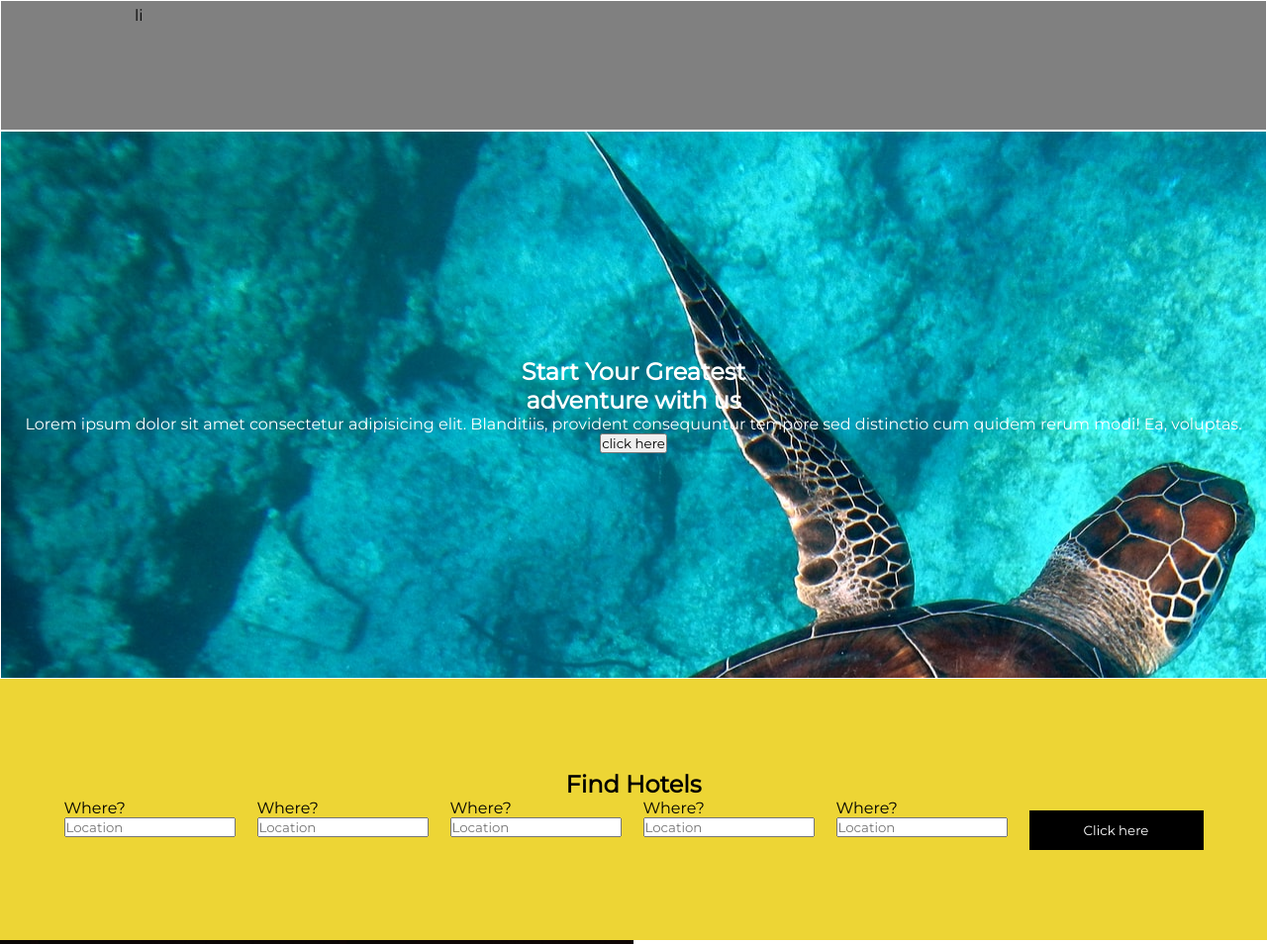
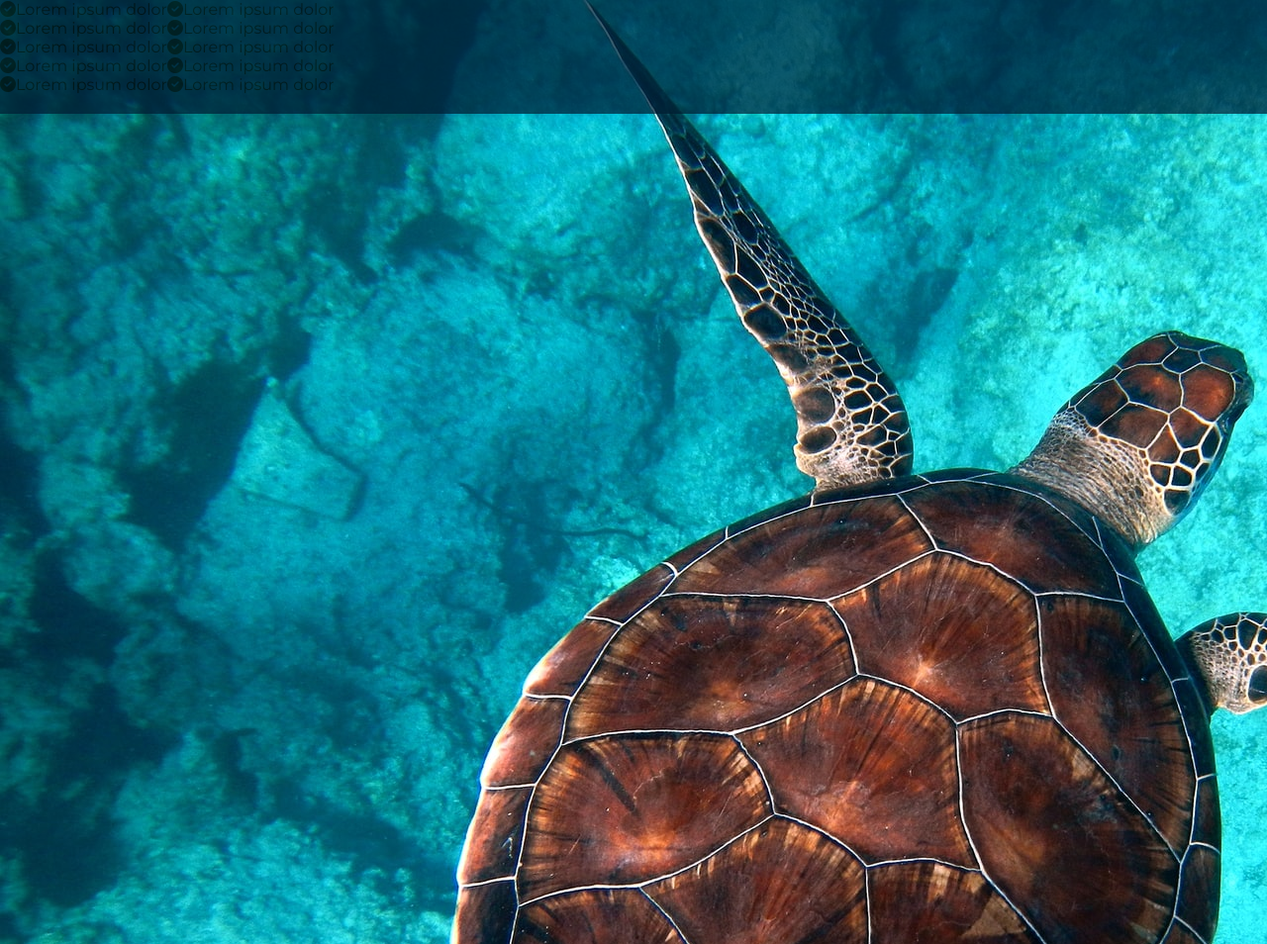
Before and after one commit to CcharlotteHh/booking_site, a plain HTML site: page index.html in a window 1280 px wide. Shown: the top 954 px of the page at 99% size. Drawn offline with Linux system fonts and the light colour scheme.

Commit message:
fixed most pages

```diff
--- a/css/style.css
+++ b/css/style.css
@@ -11,6 +11,8 @@ ul {
 
 :root {
   --yellow: hsl(52, 84%, 57%);
+  --blue: hsl(203, 89%, 53%);
+  --dark-blue: hsl(207,100%,10%);
 }
 body {
   background-color: gray;
@@ -22,31 +24,23 @@ body {
   width: 100%;
   max-width: 1280px;
   margin: 0 auto;
+}
+
+.first-page {
+  height: 15.5%;
+  width: 100%;
+  max-width: 1280px;
+  background-image: url(seaturtle-bg.jpg);
 
 }
 
-.first-page {}
+.menu{
+  background-color:var(--dark-blue);
+  opacity: 0.7;
+  height:115px;
+  z-index: 1;
+  display: flex;
 
-header {
-  width: 100%;
-  max-width: 1280px;
-  height: 2%;
-  border: 1px solid white;
-  padding: 5px 135px;
-  margin:0 auto;
-}
-
-.landing-page {
-  color: white;
-  width: 100%;
-  max-width: 1280px;
-  height: 8.4%;
-  border: 1px solid white;
-  display: flex;
-  justify-content: center;
-  align-items: center;
-  flex-direction: column;
-  background-image: url(seaturtle-bg.jpg);
 }
 /*find hotels begin*/
 .find-hotels {
@@ -55,12 +49,13 @@ header {
   height: 4%;
   background-color: var(--yellow);
   display: flex;
-  justify-content: center;
+  justify-content: space-evenly;
   align-items: center;
   flex-direction: column;
-
 }
-
+.find-hotels h2{
+  font-size:25px;
+}
 .find-hotels-form {
   display: flex;
   flex-direction: row;
@@ -71,14 +66,22 @@ header {
   flex-direction: column;
   margin-right: 22px;
 }
-.registerbtn{
+
+.input-box [type="text"] {
+  height:33px;
+  margin-top:15px;
+}
+
+
+.registerbtn {
   height: 40px;
-  width:176px;
-  background-color:black;
+  width: 176px;
+  background-color: black;
   color: white;
-  cursor:pointer;
+  cursor: pointer;
   border: none;
-  margin-top: 1%;
+  margin-top:15px;
+
 }
 /*find hotels end*/
 
@@ -88,8 +91,6 @@ header {
   height: 7.4%;
   background-color: #ffff;
   display: flex;
-
-
 }
 
 .article-1-img {
@@ -106,43 +107,41 @@ header {
   object-fit: cover;
 }
 .content-container {
-  margin:0 auto;
-
+  margin: 0 auto;
 }
-.article-content{
+.article-content {
   height: 420px;
-  width:355px;
+  width: 355px;
   display: flex;
-  flex-direction:column;
-  justify-content:center;
+  flex-direction: column;
+  justify-content: center;
   margin-bottom: 20px;
 }
-.article-content h2{
+.article-content h2 {
   height: 66px;
   margin-top: 60px;
   margin-bottom: 20px;
 }
-.article-content p{
-  height:60px;
+.article-content p {
+  height: 60px;
   margin-top: 20px;
 }
 
-.article-1-list{
+.article-1-list {
   height: 165px;
   margin-top: 60px;
 }
 
-.article-1-list li{
+.article-1-list li {
   padding-bottom: 20px;
   display: flex;
   justify-content: flex-start;
   align-items: center;
 }
 
-.article-1-list i{
- margin-right:  20px;
- color: hsl(203,89%,53%);
-
+.article-1-list i {
+  margin-right: 20px;
+  color: hsl(203, 89%, 53%);
 }
 /*our best begin*/
 .our-best {
@@ -153,9 +152,10 @@ header {
   justify-content: center;
   align-items: center;
   flex-direction: column;
-  color: #ffffff;
+  color: black;
+  background-color: white;
 }
-.our-best h1{
+.our-best h1 {
   margin-bottom: 55px;
 }
 .our-best-list-container {
@@ -166,10 +166,13 @@ header {
 .services-list-left {
   height: 100%;
   width: 50%;
+  margin-right: 155px;
 }
 
+
 .icon-best {
-  margin-right: 40px;
+ margin-right: 50px;
+ color:var(--blue);
 }
 
 .services-list-right {
@@ -202,7 +205,6 @@ header {
   flex-direction: column;
   align-items: center;
   justify-content: center;
-
 }
 
 .card-container {
@@ -210,7 +212,7 @@ header {
   flex-direction: row;
 }
 
-.card{
+.card {
   color: black;
   height: 330px;
   width: 310px;
@@ -220,53 +222,50 @@ header {
   display: flex;
   flex-direction: column;
   align-items: center;
-
 }
 
-.icon{
-    height:100px;
-    width:310px;
+.icon {
+  height: 100px;
+  width: 310px;
   display: flex;
-    justify-content:center;
+  justify-content: center;
   align-items: center;
   margin-top: 20px;
 }
 
-.icon i{
+.icon i {
   font-size: 60px;
-
 }
 
-.card-title{
+.card-title {
   margin-bottom: 20px;
   font-size: 20px;
 }
 
-.price-yellow{
-    width:100%;
+.price-yellow {
+  width: 100%;
   background-color: var(--yellow);
   display: flex;
   justify-content: center;
   align-items: center;
   font-size: 25px;
-
 }
 
-.card-list{
-    margin: 80px 0px;
+.card-list {
+ margin-top: 30px;
+  height: 140px;
   margin-bottom: 0 auto;
-
 }
 
-.card-list li{
+.card-list li {
   margin-bottom: 7.5px;
 }
 
 .card-list i {
-    color: blue;
+  color: var(--blue);
 }
 
-.trusted-surf{
+.trusted-surf {
   height: 8.93%;
   width: 100%;
   max-width: 1280px;
--- a/index.html
+++ b/index.html
@@ -14,49 +14,25 @@
   </head>
   <body>
     <div id="container">
+      <section class="first-page">
+        <header class="menu">
+          <ul class="contact">
+            <li><i class="fas fa-check-circle"></i>Lorem ipsum dolor</li>
+            <li><i class="fas fa-check-circle"></i>Lorem ipsum dolor</li>
+            <li><i class="fas fa-check-circle"></i>Lorem ipsum dolor</li>
+            <li><i class="fas fa-check-circle"></i>Lorem ipsum dolor</li>
+            <li><i class="fas fa-check-circle"></i>Lorem ipsum dolor</li>
+          </ul>
+          <ul class="nav-list">
+            <li><i class="fas fa-check-circle"></i>Lorem ipsum dolor</li>
+            <li><i class="fas fa-check-circle"></i>Lorem ipsum dolor</li>
+            <li><i class="fas fa-check-circle"></i>Lorem ipsum dolor</li>
+            <li><i class="fas fa-check-circle"></i>Lorem ipsum dolor</li>
+            <li><i class="fas fa-check-circle"></i>Lorem ipsum dolor</li>
+          </ul>
+        </header>
+      </section>
 
-      <header>
-        <ul class="socials">
-
-        </ul>
-
-      <ul class="nav">
-        li
-      </ul>
-      </header>
-      <section class="landing-page">
-          <h1>Start Your Greatest</h1>
-          <h2>adventure with us</h2>
-          <p>Lorem ipsum dolor sit amet consectetur adipisicing elit. Blanditiis, provident consequuntur tempore sed distinctio cum quidem rerum modi! Ea, voluptas.</p>
-          <button>click here</button>
-      </section>
-      <section class="find-hotels">
-          <h2>Find Hotels</h2>
-          <form class="find-hotels-form" action="">
-            <div class="input-box">
-              <label for="where">Where?</label>
-              <input type="text" name="where" placeholder="Location">
-            </div>
-            <div class="input-box">
-                <label for="where">Where?</label>
-                <input type="text" name="where" placeholder="Location">
-              </div>
-              <div class="input-box">
-                <label for="where">Where?</label>
-                <input type="text" name="where" placeholder="Location">
-              </div>
-              <div class="input-box">
-                <label for="where">Where?</label>
-                <input type="text" name="where" placeholder="Location">
-              </div>
-              <div class="input-box">
-                <label for="where">Where?</label>
-                <input type="text" name="where" placeholder="Location">
-              </div>
-
-              <button type="submit" class="registerbtn">Click here</button>
-          </form>
-      </section>
 
         <article class="article-1">
         <figure class="article-1-img">
@@ -75,7 +51,7 @@
                  <ul class="article-1-list">
                      <li class="article-1-list-content"><i class="fas fa-check-circle"></i>Lorem ipsum dolor sit amet consectetur adipisicing elit. Laborum?</li>
                      <li class="article-1-list-content"><i class="fas fa-check-circle"></i>Lorem ipsum dolor sit amet consectetur adipisicing elit. Laborum?</li>
-                     <li class="article-1-list-content"><i class="fas fa-check-circle"></i>Lorem ipsum dolor sit amet consectetur adipisicing elit. Laborum?</li>
+                     <li class="article-1-list-content"><i class="fas fa-check-circle"></i></li>
 
                  </ul>
         </div>
```
Also changed, not shown: fixes,txt.txt (added). Lines whose indentation alone changed are shown as unchanged.
